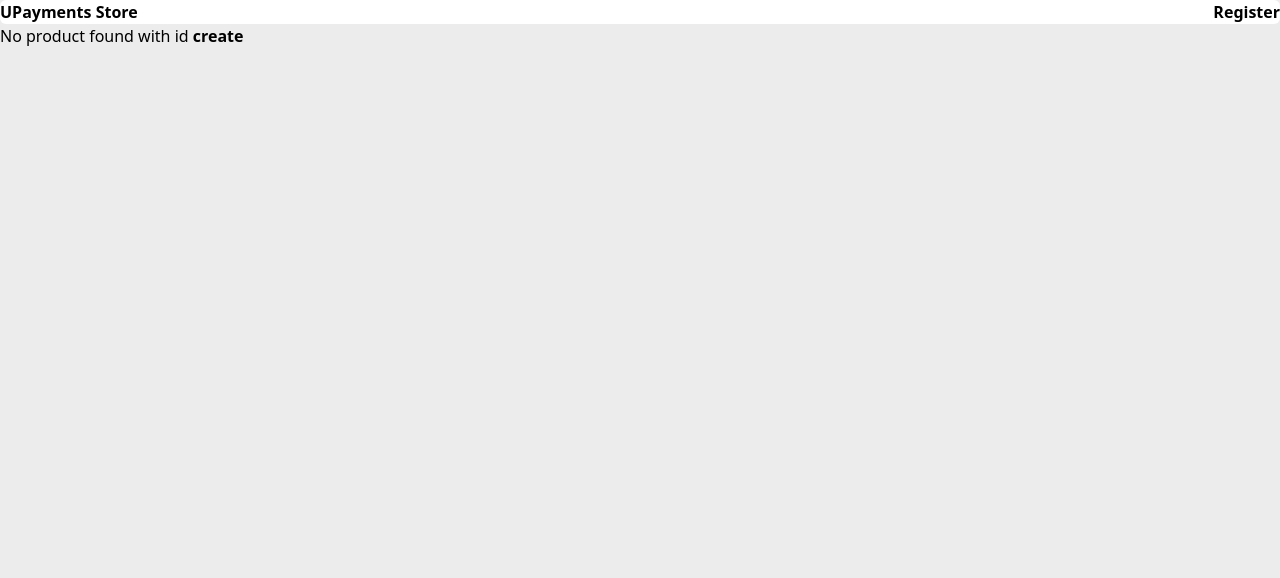
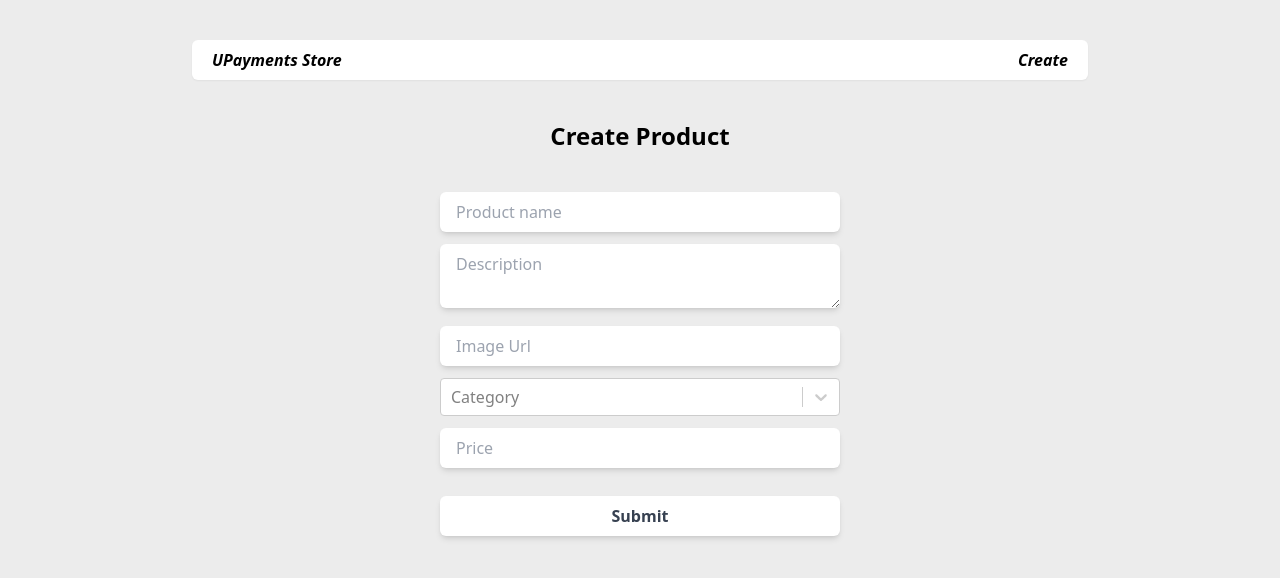
Before and after one commit to AkromDev/upayments-store, a Next.js app: page /product/create in a window 1280 px wide. Shown: the top 578 px of the page. Built offline with nearby package versions, Linux system fonts and the light colour scheme; no server answers.

Commit message:
Added create product form && integrated to API

```diff
--- a/package.json
+++ b/package.json
@@ -6,10 +6,14 @@
     "start": "next start"
   },
   "dependencies": {
+    "axios": "^0.26.1",
     "next": "latest",
     "react": "^17.0.2",
     "react-dom": "^17.0.2",
-    "react-query": "^3.34.19"
+    "react-hook-form": "^7.29.0",
+    "react-query": "^3.34.19",
+    "react-select": "^5.3.0",
+    "react-toastify": "^8.2.0"
   },
   "devDependencies": {
     "@types/node": "17.0.4",
--- /dev/null
+++ b/src/apis/createNewProduct.ts
@@ -0,0 +1,6 @@
+import axios from 'axios';
+import { API_ENDPOINT } from 'src/contants';
+
+export default function createNewProduct(newProduct: Record<string, any>) {
+  return axios.post(`${API_ENDPOINT}/products/`, newProduct);
+}
--- /dev/null
+++ b/src/apis/fetchCategories.ts
@@ -0,0 +1,9 @@
+import { API_ENDPOINT } from 'src/contants';
+
+export async function fetchCategories() {
+  const response = await fetch(`${API_ENDPOINT}/categories/`);
+  if (!response.ok) {
+    throw new Error('Network response was not ok');
+  }
+  return response.json();
+}
--- /dev/null
+++ b/src/components/ProductCreateForm.tsx
@@ -0,0 +1,123 @@
+import React from 'react';
+import { useForm, Controller } from 'react-hook-form';
+import { useMutation, useQuery } from 'react-query';
+import Select from 'react-select';
+import createNewProduct from 'src/apis/createNewProduct';
+import { fetchCategories } from 'src/apis/fetchCategories';
+import { toast } from 'react-toastify';
+import { useRouter } from 'next/router';
+
+const RegisterForm = () => {
+  const { isFetching: categoriesFetching, data: categories } = useQuery(
+    'categories',
+    fetchCategories
+  );
+  const router = useRouter();
+  const { mutate: createProduct, isLoading } = useMutation(createNewProduct, {
+    onSuccess: () => {
+      toast.success('Creating a new product is successful');
+      router.push('/');
+    },
+    onError: () => {
+      toast.error('Creating a new product failed');
+    },
+  });
+
+  const {
+    register,
+    handleSubmit,
+    formState: { errors },
+    control,
+  } = useForm({
+    mode: 'onBlur',
+  });
+
+  const selectOptions = Array.isArray(categories)
+    ? categories.map(({ name }) => ({ value: name, label: name }))
+    : [];
+
+  const handleCreateProduct = (data: Record<string, any>) => {
+    const { category, ...product } = data;
+    createProduct({ ...product, category: category.value });
+  };
+
+  const handleError = (errors: any) => {
+    console.log(errors);
+  };
+
+  const renderError = (fieldName: string) => {
+    if (errors[fieldName])
+      return (
+        <div className="text-normal mt-1 mb-2 text-sm text-red-500">
+          {errors[fieldName]?.message || 'This field is required'}
+        </div>
+      );
+  };
+
+  return (
+    <form
+      onSubmit={handleSubmit(handleCreateProduct, handleError)}
+      className="mt-10 max-w-2xl"
+    >
+      <div className="form-group">
+        <input
+          {...register('name', { required: 'Please enter name' })}
+          placeholder="Product name"
+          className="form-input"
+        />
+        {renderError('name')}
+      </div>
+      <div className="form-group">
+        <textarea
+          placeholder="Description"
+          {...register('description', { required: true })}
+          className="form-input"
+        />
+        {renderError('description')}
+      </div>
+      <div className="form-group">
+        <input
+          placeholder="Image Url"
+          {...register('avatar', { required: true })}
+          className="form-input"
+        />
+        {renderError('avatar')}
+      </div>
+      <div className="form-group">
+        <Controller
+          name="category"
+          control={control}
+          render={({ field }) => (
+            <Select
+              options={selectOptions}
+              {...field}
+              placeholder="Category"
+              isLoading={categoriesFetching}
+            />
+          )}
+          defaultValue=""
+          rules={{ required: true }}
+        />
+        {renderError('category')}
+      </div>
+      <div className="form-group">
+        <input
+          placeholder="Price"
+          type={'number'}
+          {...register('price', { required: true })}
+          className="form-input"
+        />
+        {renderError('price')}
+      </div>
+      <button
+        className="form-input mt-4 bg-white font-semibold disabled:opacity-40"
+        type="submit"
+        disabled={isLoading}
+      >
+        Submit
+      </button>
+    </form>
+  );
+};
+
+export default RegisterForm;
--- a/src/layout/MainLayout.tsx
+++ b/src/layout/MainLayout.tsx
@@ -3,20 +3,24 @@ import React from 'react';
 
 export interface MainLayoutProps {
   children: React.ReactNode;
+  contentClassname?: string;
 }
 
-export default function MainLayout({ children }: MainLayoutProps) {
+export default function MainLayout({
+  children,
+  contentClassname,
+}: MainLayoutProps) {
   return (
     <div className="flex min-h-screen w-full flex-1 flex-col items-center py-10 px-5">
       <div className="mb-10 flex w-full max-w-4xl items-center justify-between rounded-md bg-white px-5 py-2 font-semibold italic shadow-sm">
         <Link href="/">
           <a>UPayments Store</a>
         </Link>
-        <Link href="/">
-          <a>Register</a>
+        <Link href="/product/create">
+          <a>Create</a>
         </Link>
       </div>
-      <div className="max-w-4xl">{children}</div>
+      <div className={`max-w-4xl ${contentClassname}`}>{children}</div>
     </div>
   );
 }
--- a/src/pages/_app.tsx
+++ b/src/pages/_app.tsx
@@ -2,6 +2,8 @@ import '../../styles/globals.css';
 import type { AppProps } from 'next/app';
 
 import { QueryClient, QueryClientProvider } from 'react-query';
+import { ToastContainer } from 'react-toastify';
+import 'react-toastify/dist/ReactToastify.css';
 
 const queryClient = new QueryClient({
   defaultOptions: {
@@ -17,7 +19,19 @@ function MyApp({ Component, pageProps }: AppProps) {
 
   return getLayout(
     <QueryClientProvider client={queryClient}>
+      {/* @ts-ignore */}
       <Component {...pageProps} />
+      <ToastContainer
+        position="top-right"
+        autoClose={2000}
+        hideProgressBar
+        newestOnTop={false}
+        closeOnClick
+        rtl={false}
+        pauseOnFocusLoss
+        draggable
+        pauseOnHover
+      />
     </QueryClientProvider>
   );
 }
--- a/src/pages/product/[id].tsx
+++ b/src/pages/product/[id].tsx
@@ -14,6 +14,9 @@ export default function ProductDetails() {
 
   if (isLoading) {
     return <p>Loading ...</p>;
+  }
+  if (!isLoading && isError) {
+    return <p>Error occurred while fetching products ...</p>;
   }
   if (!isLoading && !data) {
     return (
@@ -36,7 +39,9 @@ export default function ProductDetails() {
           />
         </div>
         <div className="flex flex-col justify-between">
-          <h1 className="text-4xl font-semibold">{data.name}</h1>
+          <h1 className="text-xl font-semibold sm:text-2xl md:text-4xl">
+            {data.name}
+          </h1>
           <p className="text-xl">$ {data.price}</p>
         </div>
       </section>
--- /dev/null
+++ b/src/pages/product/create.tsx
@@ -0,0 +1,16 @@
+import React, { ReactNode } from 'react';
+import RegisterForm from 'src/components/ProductCreateForm';
+import MainLayout from 'src/layout/MainLayout';
+
+export default function CreateProduct() {
+  return (
+    <main className="form-container w-full">
+      <h1 className="text-center text-2xl font-semibold">Create Product</h1>
+      <RegisterForm />
+    </main>
+  );
+}
+
+CreateProduct.getLayout = function getLayout(page: ReactNode) {
+  return <MainLayout contentClassname="w-full sm:w-fit">{page}</MainLayout>;
+};
--- a/styles/globals.css
+++ b/styles/globals.css
@@ -2,14 +2,31 @@
 @tailwind components;
 @tailwind utilities;
 
-body{
-    background-color: #ECECEC;
+body {
+  background-color: #ececec;
 }
 
-*, *::after, *::before{
-    box-sizing: border-box;
+*,
+*::after,
+*::before {
+  box-sizing: border-box;
 }
 
-img{
-    display: block;
+img {
+  display: block;
 }
+
+@layer components {
+  .form-group {
+    @apply mb-3 w-full;
+  }
+  .form-input {
+    @apply w-full rounded-md py-2 px-4 text-gray-700 shadow-md;
+  }
+}
+
+@media only screen and (min-width: 600px) {
+  .form-container {
+    min-width: 400px;
+  }
+}
--- a/tailwind.config.js
+++ b/tailwind.config.js
@@ -2,9 +2,10 @@ module.exports = {
   content: [
     './src/pages/**/*.{js,ts,jsx,tsx}',
     './src/components/**/*.{js,ts,jsx,tsx}',
+    './src/layout/**/*.{js,ts,jsx,tsx}',
   ],
   theme: {
     extend: {},
   },
   plugins: [],
-}
+};
```
Also changed, not shown: 1 other file (tests, documents, lock files or other folders).
